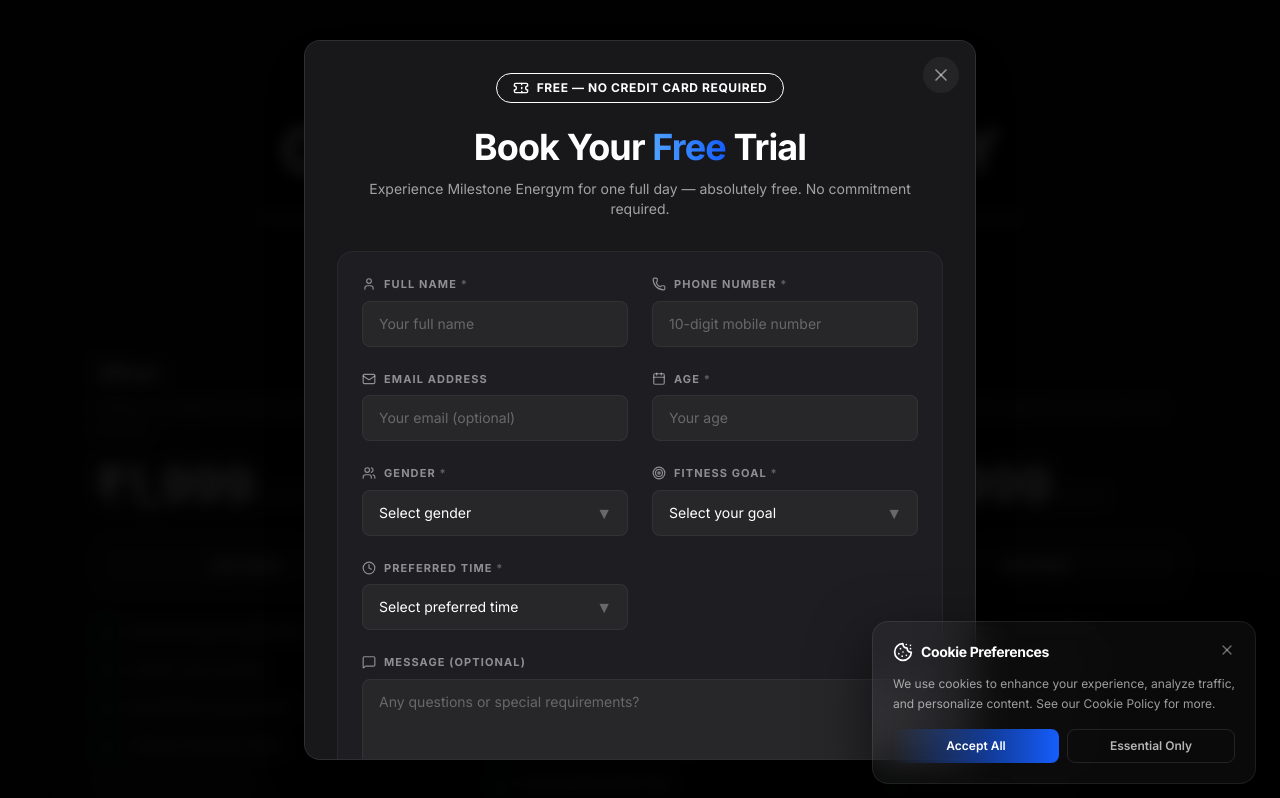
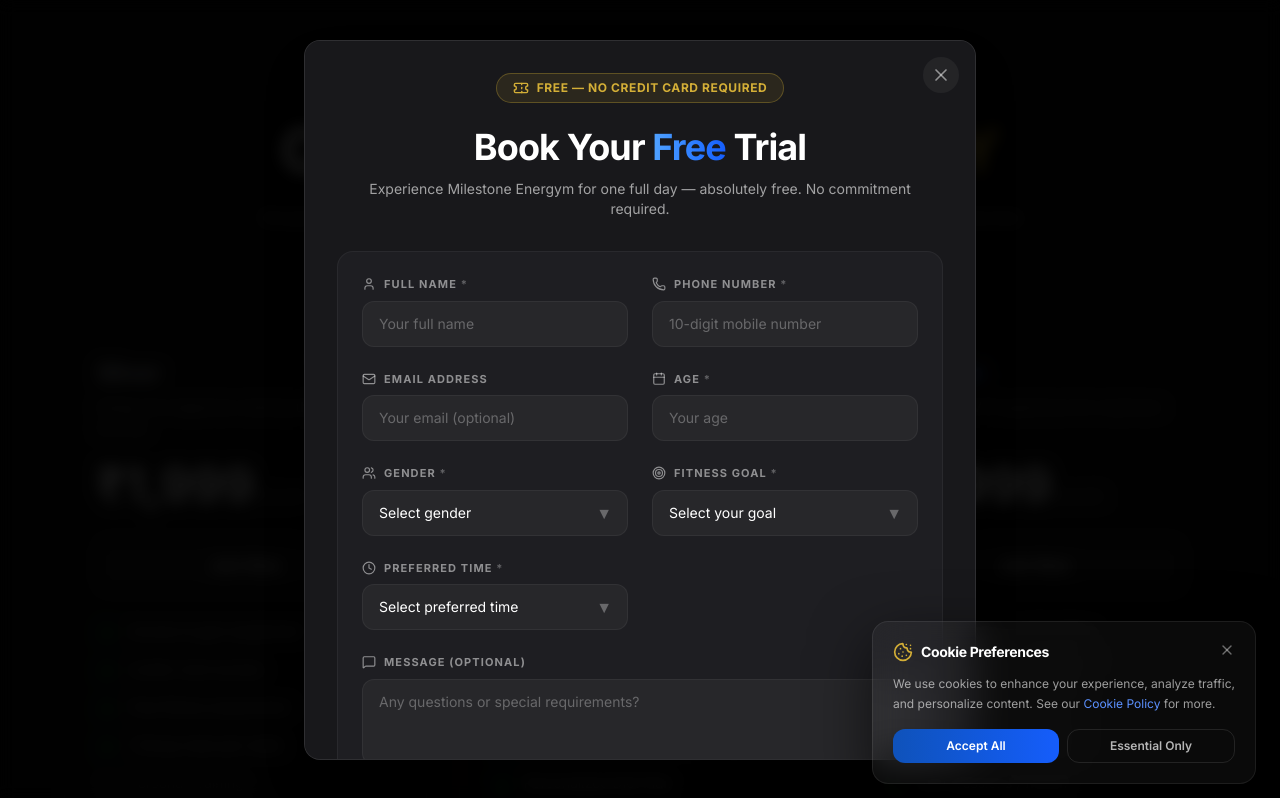
Before and after one commit to milestonenergym-glitch/Milestoneenergym, a Next.js app in the folder frontend/: page /membership in a window 1280 px wide. Shown: the top 798 px of the page. Built offline with nearby package versions, Linux system fonts and the light colour scheme; no server answers; the database is empty.

Commit message:
fix: load tailwind config in globals.css for brand colors, filter inactive plans in membership page

```diff
--- a/frontend/app/(public)/membership/page.tsx
+++ b/frontend/app/(public)/membership/page.tsx
@@ -91,7 +91,7 @@
   useEffect(() => {
     async function load() {
       const data = await getPlans()
-      setDbPlans(data)
+      setDbPlans(data.filter((p: any) => p.isActive))
       setLoading(false)
     }
     load()
--- a/frontend/app/globals.css
+++ b/frontend/app/globals.css
@@ -7,6 +7,7 @@
    ============================================================ */
 
 @import "tailwindcss";
+@config "../tailwind.config.ts";
 
 /* Reference tailwindcss utilities so @apply works in this file */
 @reference "tailwindcss";
```
